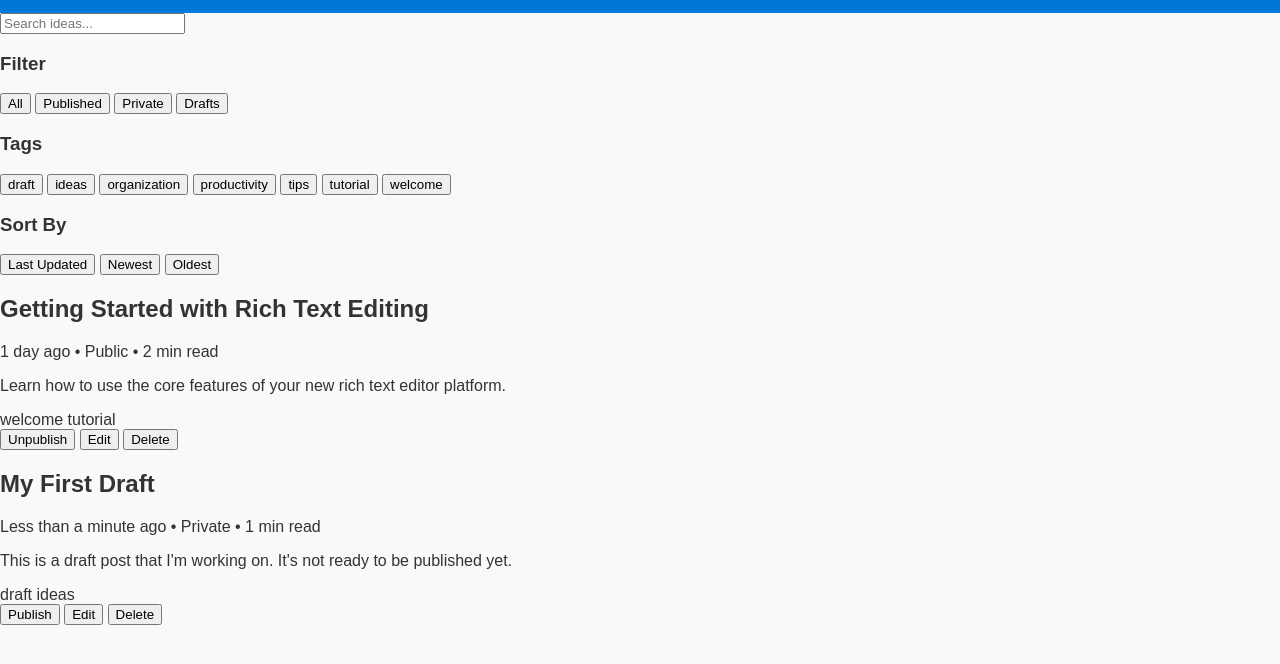
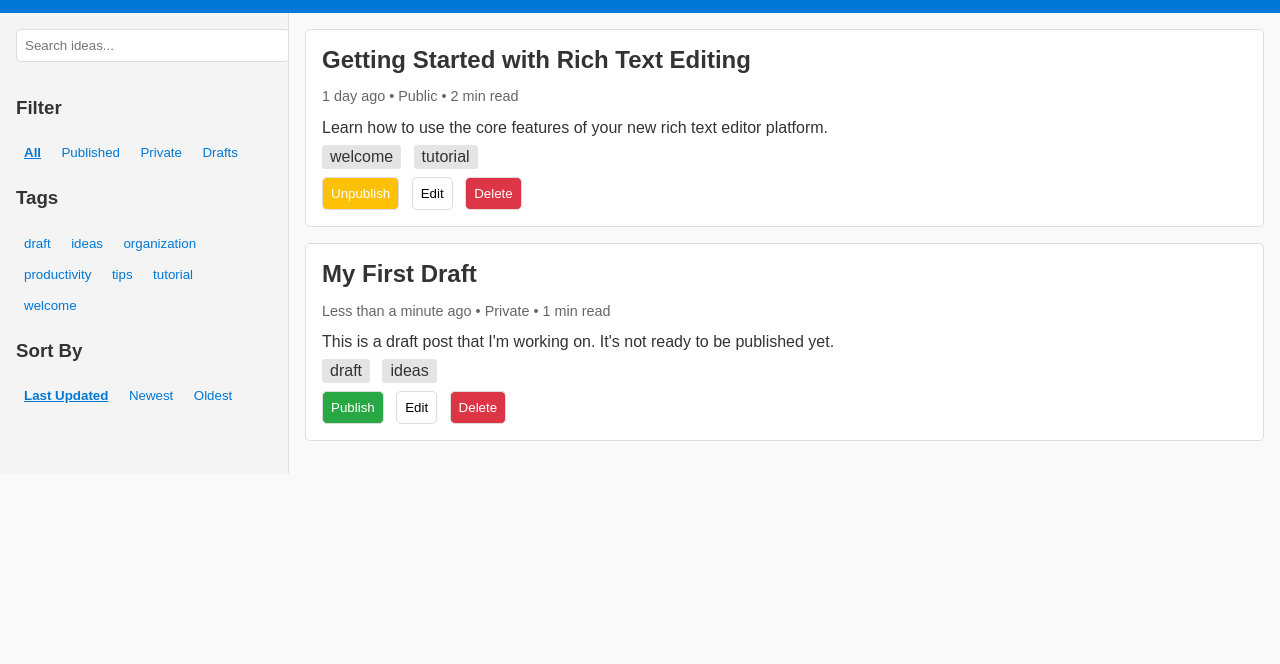
Before and after one commit to wowrakibul/dpxl, a plain HTML site: page index.html in a window 1280 px wide. Shown: the part 56-720 px from the top of the page. Drawn offline with Linux system fonts and the light colour scheme; a script that the page names is missing.

Commit message:
Update styles.css

```diff
--- a/styles/styles.css
+++ b/styles/styles.css
@@ -1,9 +1,13 @@
+/* General Styles */
 body {
   font-family: Arial, sans-serif;
   margin: 0;
   padding: 0;
   background: #f9f9f9;
   color: #333;
+  display: flex;
+  flex-direction: column;
+  height: 100vh;
 }
 
 header {
@@ -34,27 +38,108 @@ header nav button:hover {
   color: white;
 }
 
-#main-content {
-  padding: 1rem;
+main {
+  display: flex;
+  flex: 1;
+  overflow: hidden;
 }
 
-.editor {
-  border: 1px solid #ccc;
+aside {
+  width: 20%;
+  background: #f4f4f4;
   padding: 1rem;
-  border-radius: 5px;
-  background: white;
+  border-right: 1px solid #ddd;
+  overflow-y: auto;
 }
 
-.dashboard-table {
-  width: 100%;
-  border-collapse: collapse;
+#post-list {
+  flex: 1;
+  padding: 1rem;
+  overflow-y: auto;
 }
 
-.dashboard-table th, .dashboard-table td {
+.post-card {
+  background: white;
+  padding: 1rem;
+  border: 1px solid #ddd;
+  border-radius: 5px;
+  margin-bottom: 1rem;
+}
+
+.post-card h2 {
+  margin: 0 0 0.5rem;
+}
+
+.post-card .meta {
+  font-size: 0.9rem;
+  color: #666;
+}
+
+.post-card .description {
+  margin: 0.5rem 0;
+}
+
+.post-card .tags {
+  margin-bottom: 0.5rem;
+}
+
+.post-card .tags .tag {
+  display: inline-block;
+  background: #e4e4e4;
+  padding: 0.2rem 0.5rem;
+  border-radius: 3px;
+  margin-right: 0.5rem;
+}
+
+.post-card .actions button {
+  background: none;
   border: 1px solid #ddd;
   padding: 0.5rem;
+  border-radius: 5px;
+  cursor: pointer;
+  margin-right: 0.5rem;
 }
 
-.dashboard-table th {
-  background: #f4f4f4;
+.post-card .actions .publish-btn {
+  background: #28a745;
+  color: white;
 }
+
+.post-card .actions .unpublish-btn {
+  background: #ffc107;
+  color: white;
+}
+
+.post-card .actions .delete-btn {
+  background: #dc3545;
+  color: white;
+}
+
+.post-card .actions button:hover {
+  opacity: 0.9;
+}
+
+.filters, .tags, .sort {
+  margin-bottom: 1rem;
+}
+
+.filters button, .tags button, .sort button {
+  background: none;
+  border: none;
+  color: #0078D7;
+  padding: 0.5rem;
+  cursor: pointer;
+}
+
+.filters button.active, .sort button.active {
+  font-weight: bold;
+  text-decoration: underline;
+}
+
+#search-bar {
+  width: 100%;
+  padding: 0.5rem;
+  margin-bottom: 1rem;
+  border: 1px solid #ddd;
+  border-radius: 5px;
+}
```
